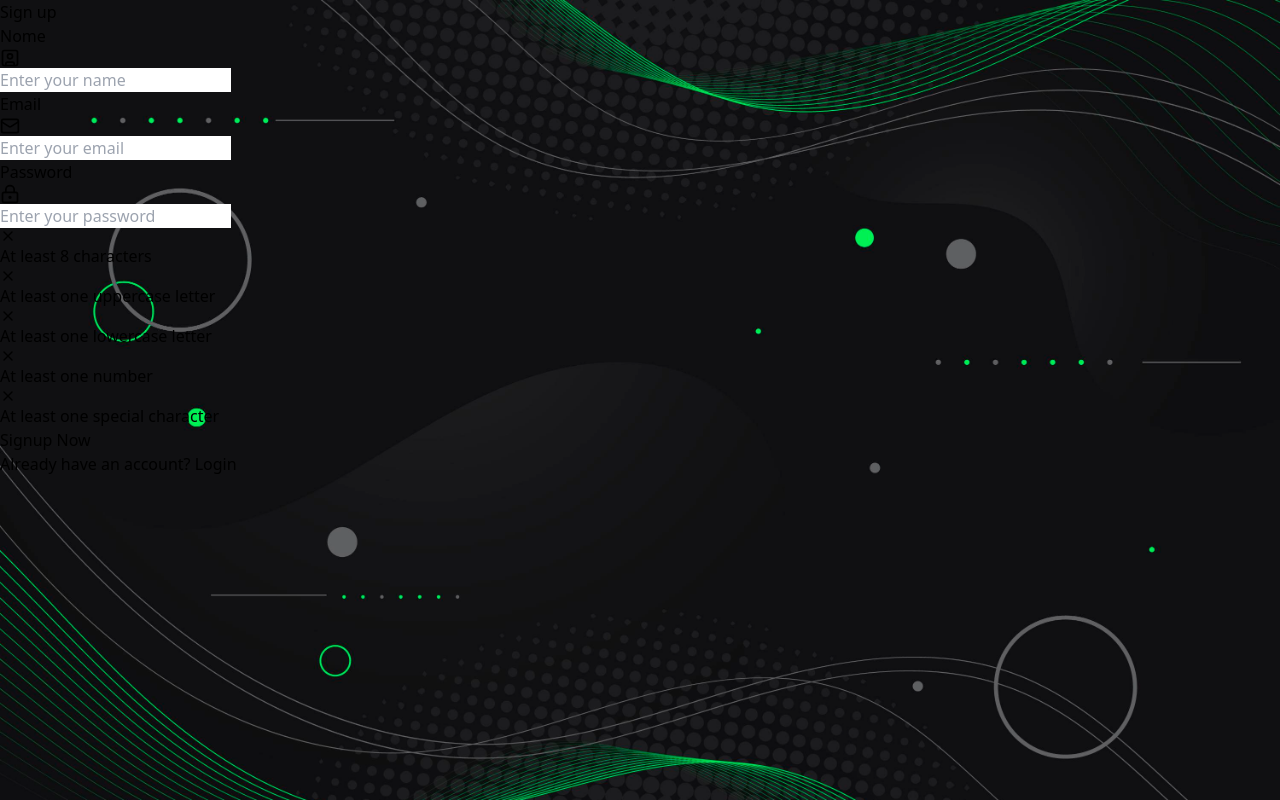
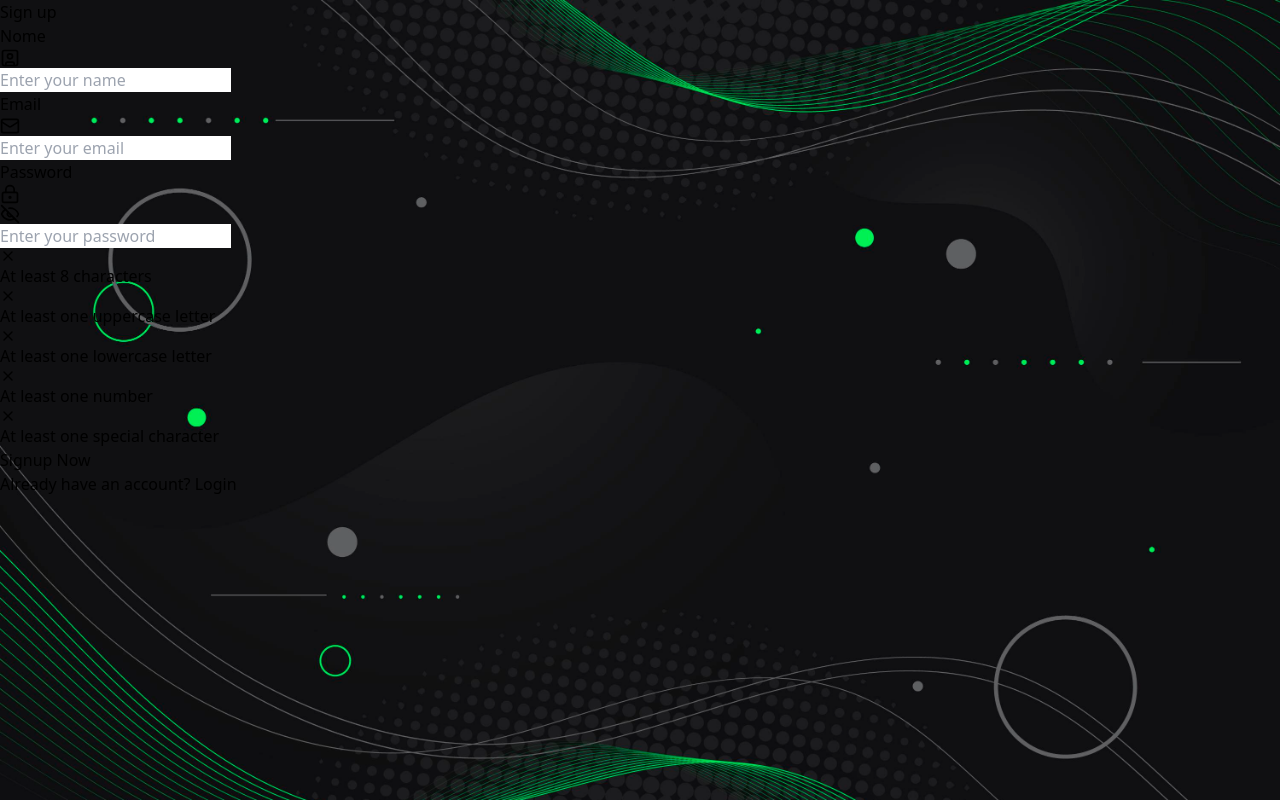
Before and after one commit to jefferson-gbarbosa/auth-app, a React (Vite) app: page /register in a window 1280 px wide. Built offline with nearby package versions, Linux system fonts and the light colour scheme.

Commit message:
:sparkles: feat: Show password página signup

```diff
--- a/src/pages/signup.tsx
+++ b/src/pages/signup.tsx
@@ -7,7 +7,7 @@ import { useForm} from 'react-hook-form';
 import { z } from 'zod';
 import { zodResolver } from '@hookform/resolvers/zod';
 import { AxiosError } from 'axios';
-import { LockKeyhole, Mail, SquareUser } from 'lucide-react';
+import { Eye, EyeOff, LockKeyhole, Mail, SquareUser } from 'lucide-react';
 import { Button } from '../components/button';
 import { PasswordCheckList } from '../components/password-check-list';
 import { toast } from 'react-toastify';
@@ -32,10 +32,14 @@ export function Signup() {
     const [error, setError] = useState<string | null>(null);
     const [loading, setLoading] = useState(false);
     const [password, setPassword] = useState<string>('');
+    const [showPassword, setShowPassword] = useState(false);
     const { register, handleSubmit, formState: { errors } } = useForm<SignupValues>({
         resolver:zodResolver(SignupValues)
     });
 
+    const togglePasswordVisibility = () => {
+        setShowPassword(prev => !prev);
+    };
 
     async function onSubmit(data: SignupValues) {
         setLoading(true);
@@ -115,10 +119,13 @@ export function Signup() {
                     <Form.Label className='text-[#11181C]'>Password</Form.Label>
                     <div className="relative">
                         <LockKeyhole size={20}  className="absolute left-2 top-1/2 transform -translate-y-1/2 text-gray-500" />
+                        <div className="absolute right-2 top-1/2 transform -translate-y-1/2 cursor-pointer" onClick={togglePasswordVisibility}>
+                            {showPassword ? <Eye size={20} className="text-gray-500" /> : <EyeOff size={20} className="text-gray-500" />}
+                        </div>
                          <input
                             {...register("password", { required: "Password is required" })}
                             className={`box-border text-[#687076] inline-flex h-[44px] w-full appearance-none items-center justify-center rounded px-10 outline-none border border-solid border-[#687076] caret-zinc-500 ${errors.password ? 'border-red-600' : ''}`}
-                        type="password"
+                            type={showPassword ? "text" : "password"}
                             placeholder="Enter your password"
                             onChange={(e) => setPassword(e.target.value)}
                         />
```
Lines whose indentation alone changed are shown as unchanged.
